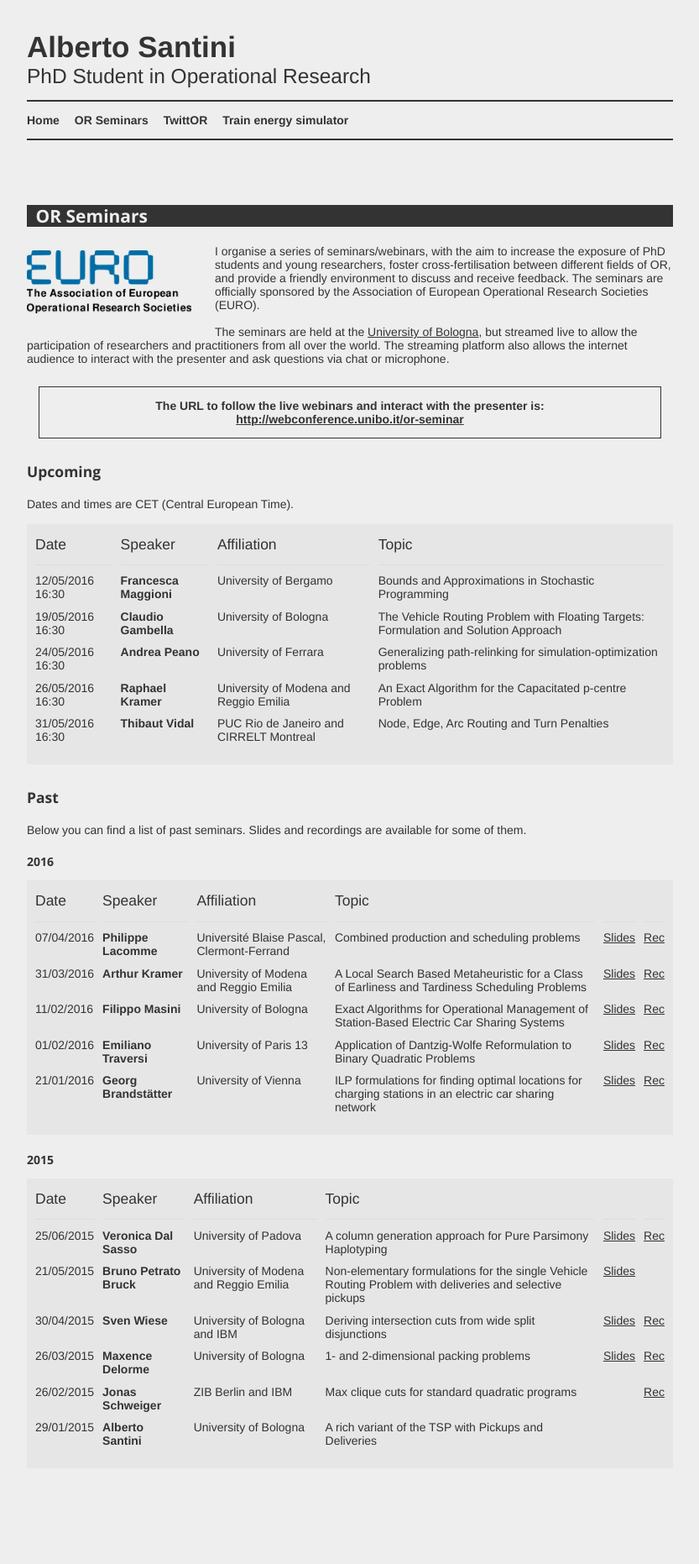
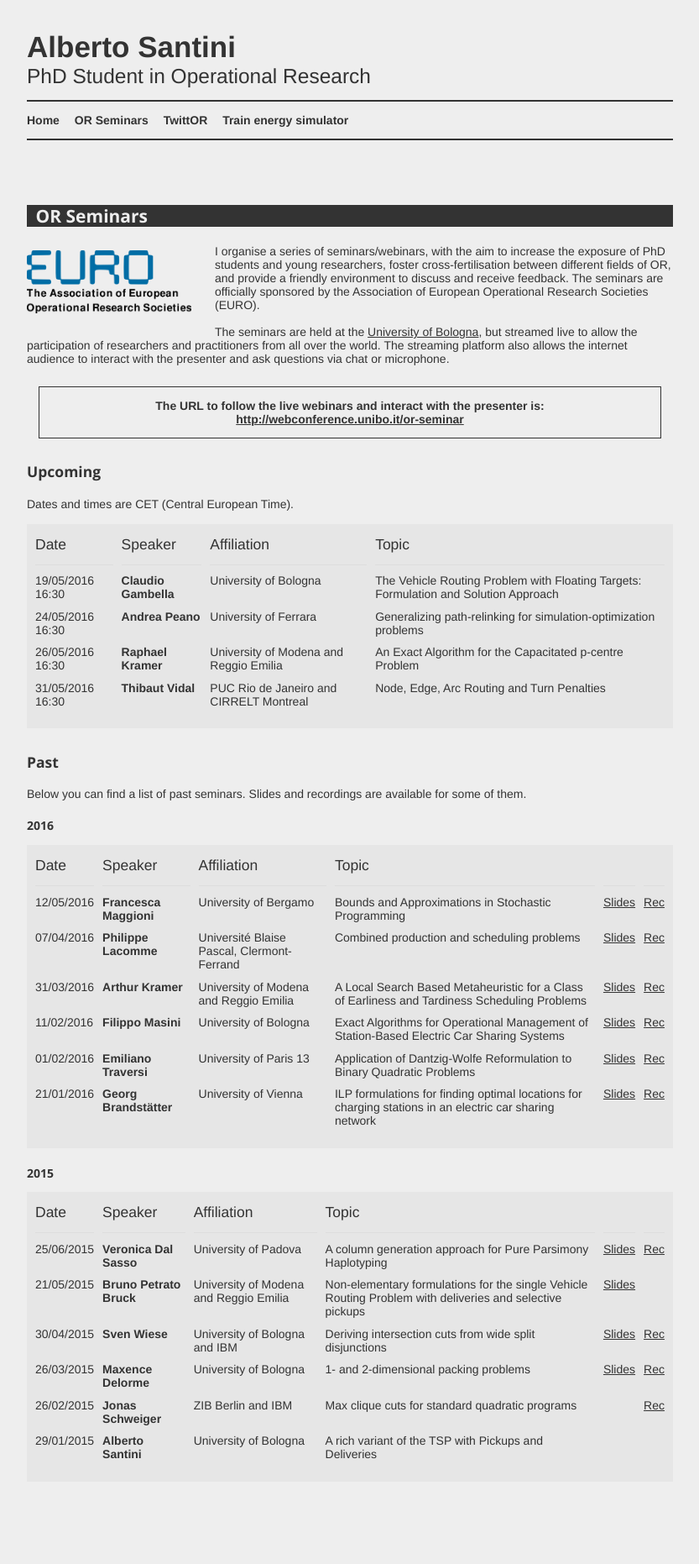
Before and after one commit to alberto-santini/alberto-santini.github.io, a Jekyll site: the page built from seminars/index.md, in a window 1280 px wide. Shown: the whole page at 84% size, without its empty margins (223-1056 px from the left). Built offline with Jekyll 4.4.1, drawn with Linux system fonts in a browser that asks for light colours; some of the changed lines change nothing that is shown.

Commit message:
Uploaded Francesca's seminar

```diff
--- a/seminars/index.md
+++ b/seminars/index.md
@@ -25,7 +25,6 @@
 
 Date | Speaker | Affiliation | Topic
 :----|:--------|:------------|:------
-12/05/2016 16:30 | **Francesca Maggioni** | University of Bergamo | Bounds and Approximations in Stochastic Programming
 19/05/2016 16:30 | **Claudio Gambella** | University of Bologna | The Vehicle Routing Problem with Floating Targets: Formulation and Solution Approach
 24/05/2016 16:30 | **Andrea Peano** | University of Ferrara | Generalizing path-relinking for simulation-optimization problems
 26/05/2016 16:30 | **Raphael Kramer** | University of Modena and Reggio Emilia | An Exact Algorithm for the Capacitated p-centre Problem
@@ -39,6 +38,7 @@
 
 Date | Speaker | Affiliation | Topic |  |
 :----|:--------|:------------|:------|:-|:-
+12/05/2016 | **Francesca Maggioni** | University of Bergamo | Bounds and Approximations in Stochastic Programming | [Slides](http://santini.in/files/seminars/spring-2016/fm2_slides.pdf) | [Rec](https://www.youtube.com/watch?v=iOp8ZfLzbQg)
 07/04/2016 | **Philippe Lacomme** | Université Blaise Pascal, Clermont-Ferrand | Combined production and scheduling problems | [Slides](http://santini.in/files/seminars/spring-2016/fl_slides.pdf) | [Rec](https://www.youtube.com/watch?v=lRH9lf52Hwk)
 31/03/2016 | **Arthur Kramer** | University of Modena and Reggio Emilia | A Local Search Based Metaheuristic for a Class of Earliness and Tardiness Scheduling Problems | [Slides](http://santini.in/files/seminars/spring-2016/ak_slides.pdf) | [Rec](https://www.youtube.com/watch?v=tpKTJAEBpWQ)
 11/02/2016 | **Filippo Masini** | University of Bologna | Exact Algorithms for Operational Management of Station-Based Electric Car Sharing Systems | [Slides](http://santini.in/files/seminars/spring-2016/fm_slides.pdf) | [Rec](https://www.youtube.com/watch?v=xbIEU8eht48)
```
